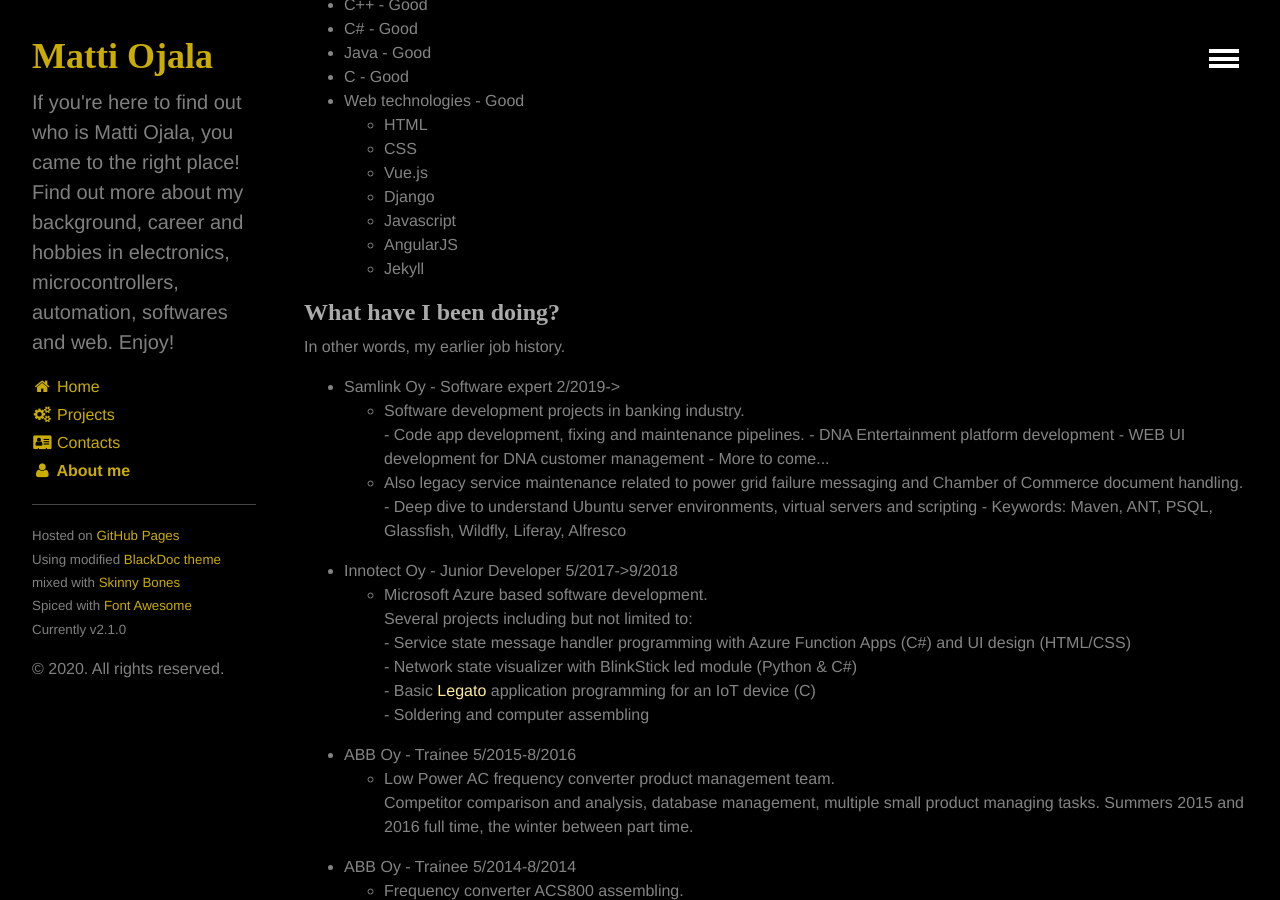
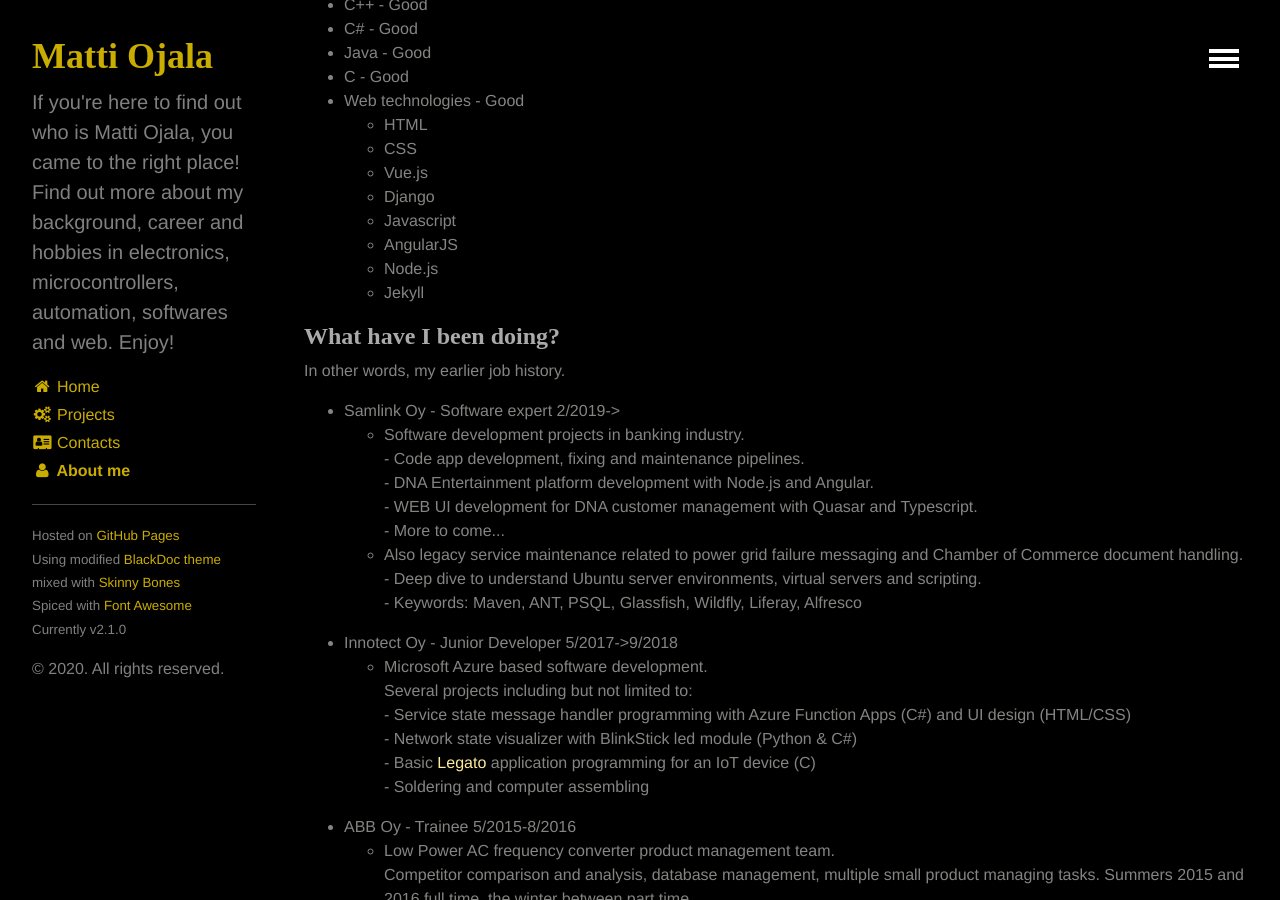
Before and after one commit to Amatson/Amatson.github.io, a Jekyll site: the page built from about/index.html, in a window 1280 px wide and 900 px high, scrolled down 868 px. Built offline with Jekyll 4.4.1, drawn with Linux system fonts in a browser that asks for light colours.

```diff
--- a/about/index.html
+++ b/about/index.html
@@ -55,6 +55,7 @@ Now let's get deep with details.</p>
         <li>Django</li>
         <li>Javascript</li>
         <li>AngularJS</li>
+        <li>Node.js</li>
         <li>Jekyll</li>
       </ul></li>
   </ul>
@@ -65,13 +66,13 @@ Now let's get deep with details.</p>
     <li>Samlink Oy - Software expert 2/2019->
         <ul>
             <li>Software development projects in banking industry.<br>
-              - Code app development, fixing and maintenance pipelines.
-              - DNA Entertainment platform development
-              - WEB UI development for DNA customer management
+              - Code app development, fixing and maintenance pipelines.<br>
+              - DNA Entertainment platform development with Node.js and Angular.<br>
+              - WEB UI development for DNA customer management with Quasar and Typescript.<br>
               - More to come...
             </li>
             <li>Also legacy service maintenance related to power grid failure messaging and Chamber of Commerce document handling.<br>
-              - Deep dive to understand Ubuntu server environments, virtual servers and scripting
+              - Deep dive to understand Ubuntu server environments, virtual servers and scripting.<br>
               - Keywords: Maven, ANT, PSQL, Glassfish, Wildfly, Liferay, Alfresco
             </li>
         </ul>
```
Also changed, not shown: 1 other file.
